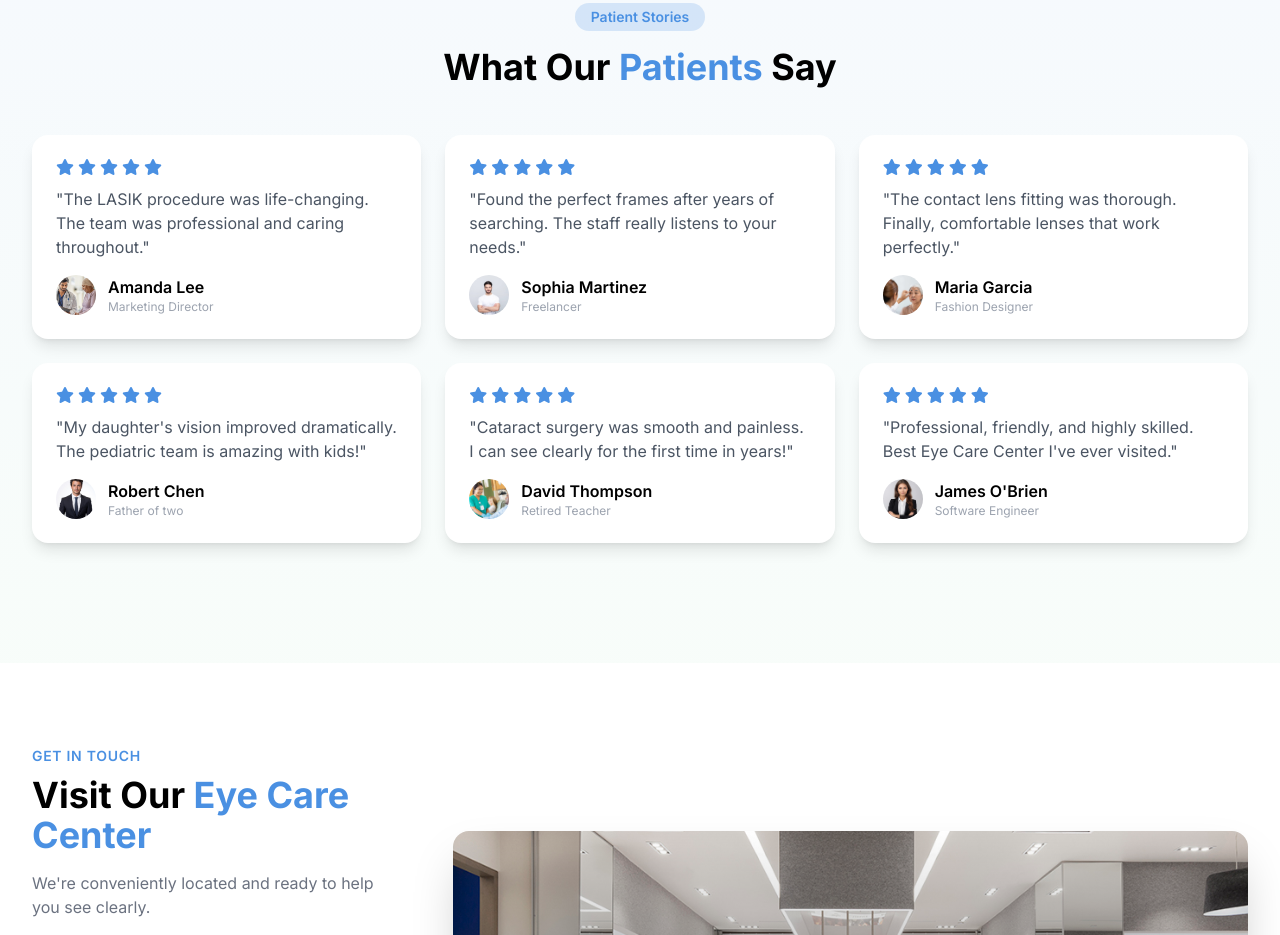
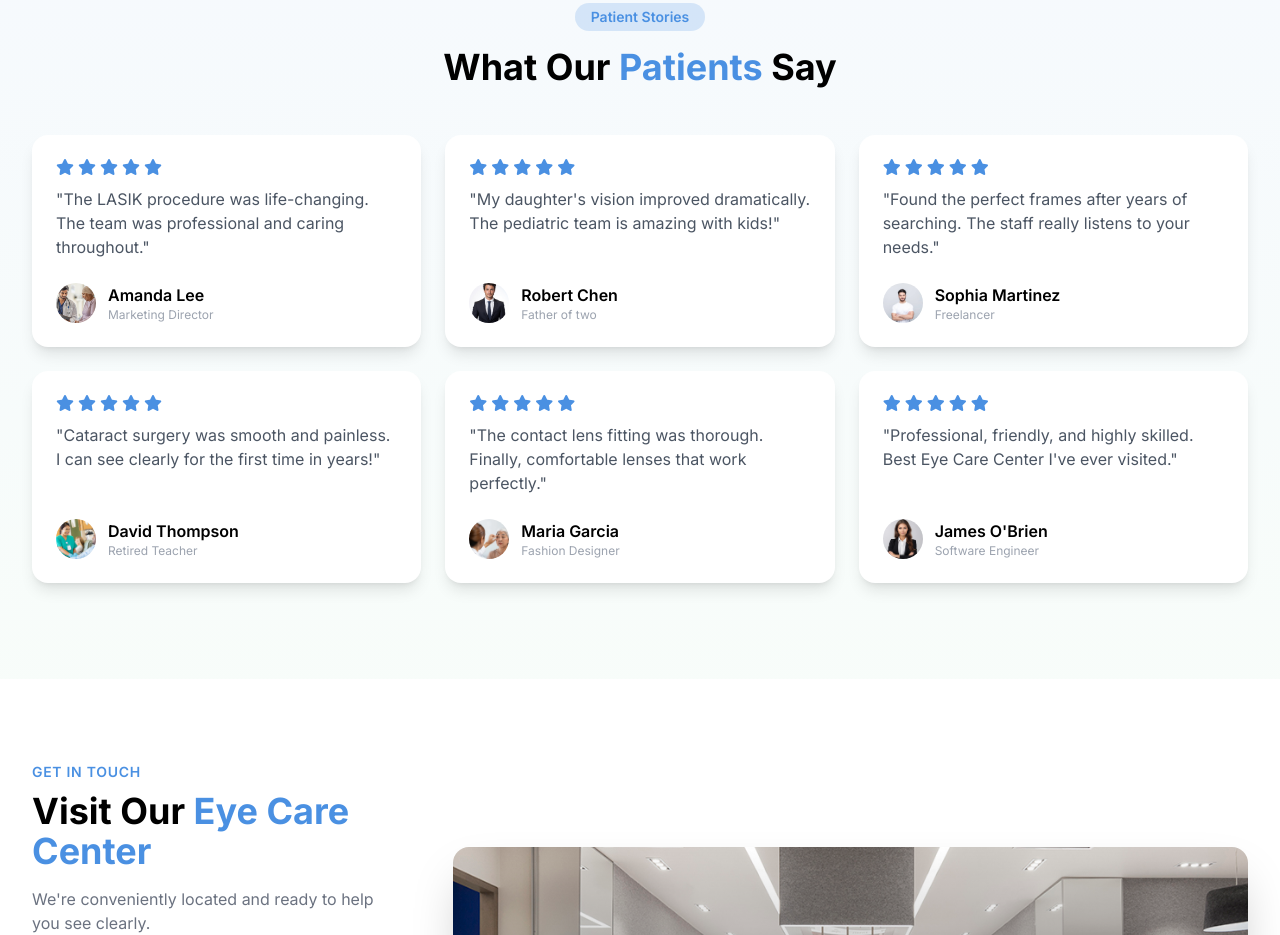
Before and after one commit to praneashMG/optical-store-, a plain HTML site: page homepage2.html in a window 1280 px wide. Shown: the part 3011-3946 px from the top of the page. Drawn offline with Linux system fonts and the light colour scheme.

Commit message:
first commit

```diff
--- a/homepage2.html
+++ b/homepage2.html
@@ -392,82 +392,82 @@
       <span class="inline-block rounded-full bg-accent/20 px-4 py-1 text-sm font-semibold text-accent">Patient Stories</span>
       <h2 class="mt-4 text-4xl font-bold text-secondary dark:text-white">What Our <span class="text-accent">Patients</span> Say</h2>
     </div>
-    <div class="mt-12 columns-1 gap-6 sm:columns-2 lg:columns-3">
-      <div class="mb-6 break-inside-avoid rounded-2xl bg-white p-6 shadow-lg dark:bg-secondary/80">
+    <div class="mt-12 grid gap-6 grid-cols-1 md:grid-cols-2 lg:grid-cols-3">
+      <div class="group h-full flex flex-col rounded-2xl bg-white p-6 shadow-lg transition hover:shadow-2xl dark:bg-secondary/80 hover:-translate-y-1">
         <div class="flex items-center gap-1 text-accent">
           <i class="fas fa-star"></i><i class="fas fa-star"></i><i class="fas fa-star"></i><i class="fas fa-star"></i><i class="fas fa-star"></i>
         </div>
-        <p class="mt-3 text-gray-600 dark:text-gray-300">"The LASIK procedure was life-changing. The team was professional and caring throughout."</p>
-        <div class="mt-4 flex items-center gap-3">
-          <img src="/assets/p1.jpg" class="h-10 w-10 rounded-full object-cover">
-          <div>
-            <div class="font-semibold text-secondary dark:text-white">Amanda Lee</div>
-            <div class="text-xs text-gray-400">Marketing Director</div>
+        <p class="mt-3 text-left text-gray-600 dark:text-gray-300">"The LASIK procedure was life-changing. The team was professional and caring throughout."</p>
+        <div class="mt-auto pt-6 flex items-start text-left gap-3">
+          <img src="/assets/p1.jpg" class="h-10 w-10 rounded-full object-cover shrink-0">
+          <div class="overflow-hidden">
+            <div class="font-semibold text-secondary dark:text-white truncate">Amanda Lee</div>
+            <div class="text-xs text-gray-400 truncate">Marketing Director</div>
           </div>
         </div>
       </div>
-      <div class="mb-6 break-inside-avoid rounded-2xl bg-white p-6 shadow-lg dark:bg-secondary/80">
+      <div class="group h-full flex flex-col rounded-2xl bg-white p-6 shadow-lg transition hover:shadow-2xl dark:bg-secondary/80 hover:-translate-y-1">
         <div class="flex items-center gap-1 text-accent">
           <i class="fas fa-star"></i><i class="fas fa-star"></i><i class="fas fa-star"></i><i class="fas fa-star"></i><i class="fas fa-star"></i>
         </div>
-        <p class="mt-3 text-gray-600 dark:text-gray-300">"My daughter's vision improved dramatically. The pediatric team is amazing with kids!"</p>
-        <div class="mt-4 flex items-center gap-3">
-          <img src="/assets/m1.jpg" class="h-10 w-10 rounded-full object-cover">
-          <div>
-            <div class="font-semibold text-secondary dark:text-white">Robert Chen</div>
-            <div class="text-xs text-gray-400">Father of two</div>
+        <p class="mt-3 text-left text-gray-600 dark:text-gray-300">"My daughter's vision improved dramatically. The pediatric team is amazing with kids!"</p>
+        <div class="mt-auto pt-6 flex items-start text-left gap-3">
+          <img src="/assets/m1.jpg" class="h-10 w-10 rounded-full object-cover shrink-0">
+          <div class="overflow-hidden">
+            <div class="font-semibold text-secondary dark:text-white truncate">Robert Chen</div>
+            <div class="text-xs text-gray-400 truncate">Father of two</div>
           </div>
         </div>
       </div>
-      <div class="mb-6 break-inside-avoid rounded-2xl bg-white p-6 shadow-lg dark:bg-secondary/80">
+      <div class="group h-full flex flex-col rounded-2xl bg-white p-6 shadow-lg transition hover:shadow-2xl dark:bg-secondary/80 hover:-translate-y-1">
         <div class="flex items-center gap-1 text-accent">
           <i class="fas fa-star"></i><i class="fas fa-star"></i><i class="fas fa-star"></i><i class="fas fa-star"></i><i class="fas fa-star"></i>
         </div>
-        <p class="mt-3 text-gray-600 dark:text-gray-300">"Found the perfect frames after years of searching. The staff really listens to your needs."</p>
-        <div class="mt-4 flex items-center gap-3">
-          <img src="/assets/m2.jpg" class="h-10 w-10 rounded-full object-cover">
-          <div>
-            <div class="font-semibold text-secondary dark:text-white">Sophia Martinez</div>
-            <div class="text-xs text-gray-400">Freelancer</div>
+        <p class="mt-3 text-left text-gray-600 dark:text-gray-300">"Found the perfect frames after years of searching. The staff really listens to your needs."</p>
+        <div class="mt-auto pt-6 flex items-start text-left gap-3">
+          <img src="/assets/m2.jpg" class="h-10 w-10 rounded-full object-cover shrink-0">
+          <div class="overflow-hidden">
+            <div class="font-semibold text-secondary dark:text-white truncate">Sophia Martinez</div>
+            <div class="text-xs text-gray-400 truncate">Freelancer</div>
           </div>
         </div>
       </div>
-      <div class="mb-6 break-inside-avoid rounded-2xl bg-white p-6 shadow-lg dark:bg-secondary/80">
+      <div class="group h-full flex flex-col rounded-2xl bg-white p-6 shadow-lg transition hover:shadow-2xl dark:bg-secondary/80 hover:-translate-y-1">
         <div class="flex items-center gap-1 text-accent">
           <i class="fas fa-star"></i><i class="fas fa-star"></i><i class="fas fa-star"></i><i class="fas fa-star"></i><i class="fas fa-star"></i>
         </div>
-        <p class="mt-3 text-gray-600 dark:text-gray-300">"Cataract surgery was smooth and painless. I can see clearly for the first time in years!"</p>
-        <div class="mt-4 flex items-center gap-3">
-          <img src="/assets/p2.jpg" class="h-10 w-10 rounded-full object-cover">
-          <div>
-            <div class="font-semibold text-secondary dark:text-white">David Thompson</div>
-            <div class="text-xs text-gray-400">Retired Teacher</div>
+        <p class="mt-3 text-left text-gray-600 dark:text-gray-300">"Cataract surgery was smooth and painless. I can see clearly for the first time in years!"</p>
+        <div class="mt-auto pt-6 flex items-start text-left gap-3">
+          <img src="/assets/p2.jpg" class="h-10 w-10 rounded-full object-cover shrink-0">
+          <div class="overflow-hidden">
+            <div class="font-semibold text-secondary dark:text-white truncate">David Thompson</div>
+            <div class="text-xs text-gray-400 truncate">Retired Teacher</div>
           </div>
         </div>
       </div>
-      <div class="mb-6 break-inside-avoid rounded-2xl bg-white p-6 shadow-lg dark:bg-secondary/80">
+      <div class="group h-full flex flex-col rounded-2xl bg-white p-6 shadow-lg transition hover:shadow-2xl dark:bg-secondary/80 hover:-translate-y-1">
         <div class="flex items-center gap-1 text-accent">
           <i class="fas fa-star"></i><i class="fas fa-star"></i><i class="fas fa-star"></i><i class="fas fa-star"></i><i class="fas fa-star"></i>
         </div>
-        <p class="mt-3 text-gray-600 dark:text-gray-300">"The contact lens fitting was thorough. Finally, comfortable lenses that work perfectly."</p>
-        <div class="mt-4 flex items-center gap-3">
-          <img src="/assets/p3.webp" class="h-10 w-10 rounded-full object-cover">
-          <div>
-            <div class="font-semibold text-secondary dark:text-white">Maria Garcia</div>
-            <div class="text-xs text-gray-400">Fashion Designer</div>
+        <p class="mt-3 text-left text-gray-600 dark:text-gray-300">"The contact lens fitting was thorough. Finally, comfortable lenses that work perfectly."</p>
+        <div class="mt-auto pt-6 flex items-start text-left gap-3">
+          <img src="/assets/p3.webp" class="h-10 w-10 rounded-full object-cover shrink-0">
+          <div class="overflow-hidden">
+            <div class="font-semibold text-secondary dark:text-white truncate">Maria Garcia</div>
+            <div class="text-xs text-gray-400 truncate">Fashion Designer</div>
           </div>
         </div>
       </div>
-      <div class="mb-6 break-inside-avoid rounded-2xl bg-white p-6 shadow-lg dark:bg-secondary/80">
+      <div class="group h-full flex flex-col rounded-2xl bg-white p-6 shadow-lg transition hover:shadow-2xl dark:bg-secondary/80 hover:-translate-y-1">
         <div class="flex items-center gap-1 text-accent">
           <i class="fas fa-star"></i><i class="fas fa-star"></i><i class="fas fa-star"></i><i class="fas fa-star"></i><i class="fas fa-star"></i>
         </div>
-        <p class="mt-3 text-gray-600 dark:text-gray-300">"Professional, friendly, and highly skilled. Best Eye Care Center I've ever visited."</p>
-        <div class="mt-4 flex items-center gap-3">
-          <img src="/assets/m3.jpeg" class="h-10 w-10 rounded-full object-cover">
-          <div>
-            <div class="font-semibold text-secondary dark:text-white">James O'Brien</div>
-            <div class="text-xs text-gray-400">Software Engineer</div>
+        <p class="mt-3 text-left text-gray-600 dark:text-gray-300">"Professional, friendly, and highly skilled. Best Eye Care Center I've ever visited."</p>
+        <div class="mt-auto pt-6 flex items-start text-left gap-3">
+          <img src="/assets/m3.jpeg" class="h-10 w-10 rounded-full object-cover shrink-0">
+          <div class="overflow-hidden">
+            <div class="font-semibold text-secondary dark:text-white truncate">James O'Brien</div>
+            <div class="text-xs text-gray-400 truncate">Software Engineer</div>
           </div>
         </div>
       </div>
```
Also changed, not shown: 404.html (added, +92 -0 lines), lenses.html (+2 -2 lines), login.html (+1 -1 lines), signup.html (+1 -1 lines).
